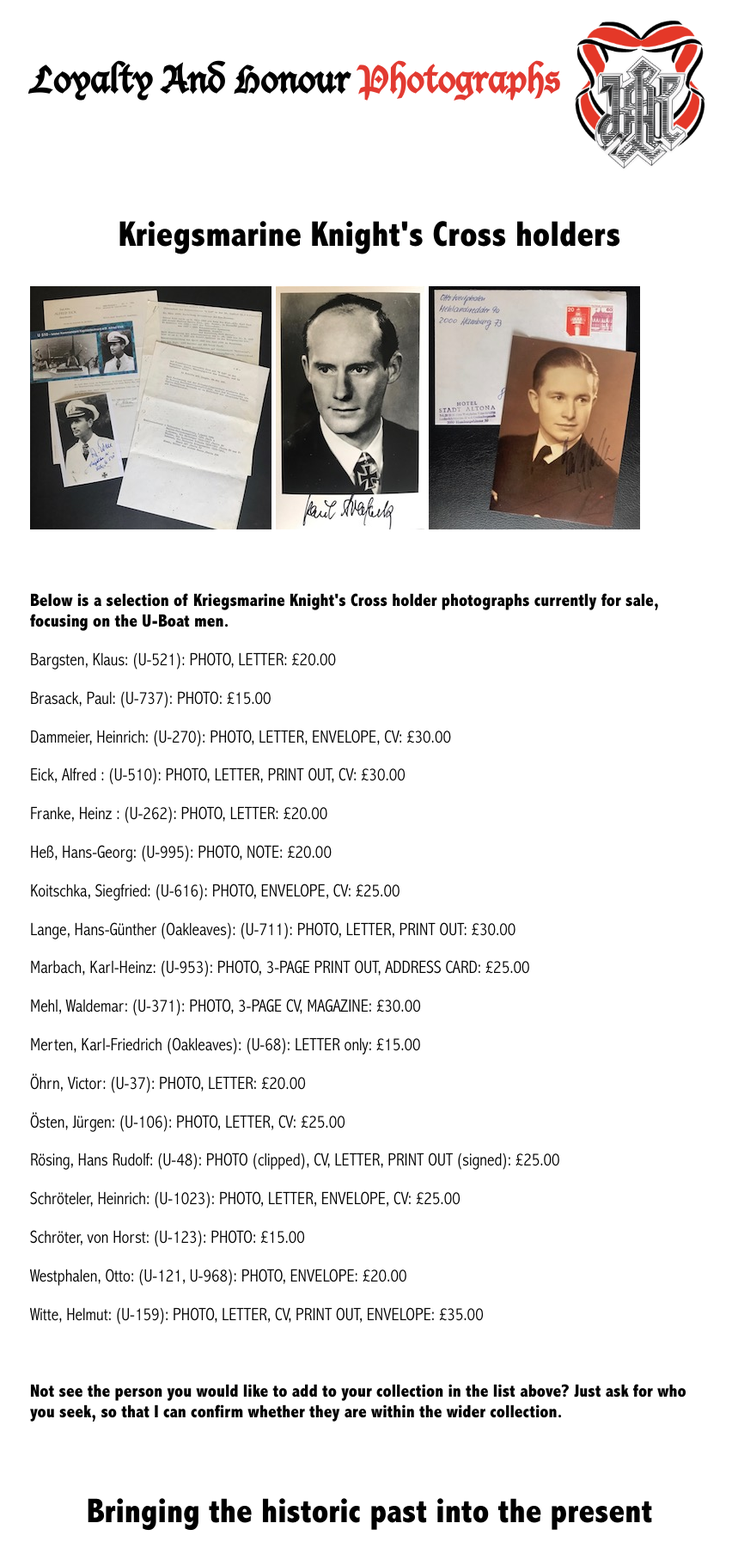
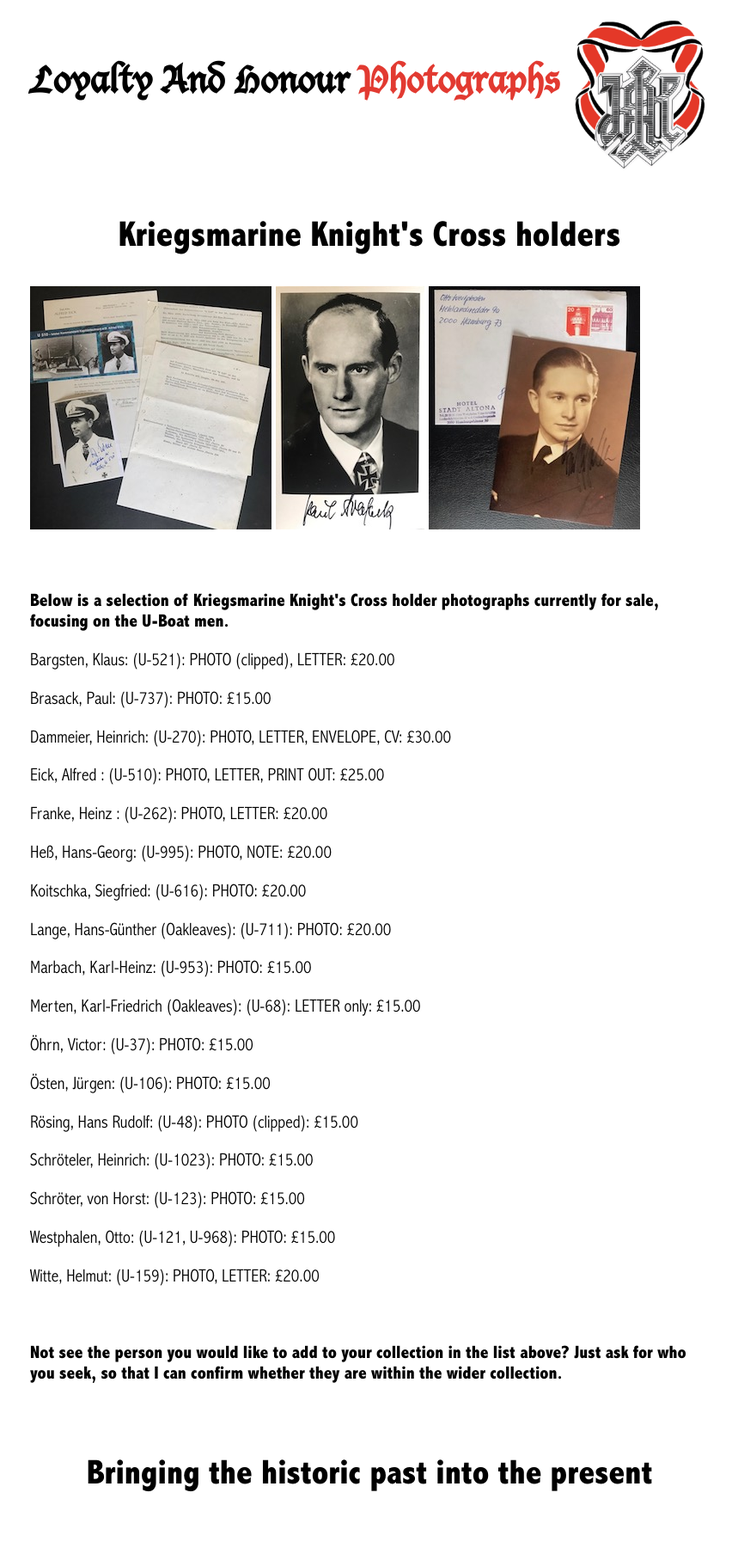
Before and after one commit to lahphotographs/lahphotographs.github.com, a Jekyll site: the page built from kriegsmarine_photos.md, in a window 1280 px wide. Shown: the whole page at 86% size, without its empty margins (210-1062 px from the left). Built offline with Jekyll 4.4.1, drawn with Linux system fonts in a browser that asks for light colours; after the commit the page ends 1777 px from its top, so only the background shows below that.

Commit message:
Update kriegsmarine_photos.md

```diff
--- a/kriegsmarine_photos.md
+++ b/kriegsmarine_photos.md
@@ -13,23 +13,22 @@ class: book_cover
 </p>
 <br />
 <p><b>Below is a selection of Kriegsmarine Knight's Cross holder photographs currently for sale, focusing on the U-Boat men.</b><br />
-<p>Bargsten,	Klaus: (U-521):	PHOTO, LETTER: £20.00</p>
+<p>Bargsten,	Klaus: (U-521):	PHOTO (clipped), LETTER: £20.00</p>
 <p>Brasack, Paul: (U-737):	PHOTO: £15.00</p>
 <p>Dammeier,	Heinrich: (U-270):	PHOTO, LETTER, ENVELOPE, CV: £30.00</p>
-<p>Eick,	Alfred	: (U-510):	PHOTO, LETTER, PRINT OUT, CV: £30.00</p>
+<p>Eick,	Alfred	: (U-510):	PHOTO, LETTER, PRINT OUT: £25.00</p>
 <p>Franke,	Heinz	: (U-262):	PHOTO, LETTER: £20.00</p>
 <p>Heß,	Hans-Georg: (U-995):	PHOTO, NOTE: £20.00</p>
-<p>Koitschka,	Siegfried: (U-616): PHOTO, ENVELOPE, CV: £25.00</p>
-<p>Lange,	Hans-Günther (Oakleaves): (U-711):	PHOTO, LETTER, PRINT OUT: £30.00</p>
-<p>Marbach,	Karl-Heinz: (U-953):	PHOTO, 3-PAGE PRINT OUT, ADDRESS CARD: £25.00</p>
-<p>Mehl,	Waldemar: (U-371):	PHOTO, 3-PAGE CV, MAGAZINE: £30.00</p>
+<p>Koitschka,	Siegfried: (U-616): PHOTO: £20.00</p>
+<p>Lange,	Hans-Günther (Oakleaves): (U-711):	PHOTO: £20.00</p>
+<p>Marbach,	Karl-Heinz: (U-953):	PHOTO: £15.00</p>
 <p>Merten,	Karl-Friedrich	(Oakleaves): (U-68):	LETTER only: £15.00</p>
-<p>Öhrn,	Victor: (U-37):	PHOTO, LETTER: £20.00</p>
-<p>Östen,	Jürgen: (U-106):	PHOTO, LETTER, CV: £25.00</p>
-<p>Rösing,	Hans Rudolf: (U-48):	PHOTO (clipped), CV, LETTER, PRINT OUT (signed): £25.00</p>
-<p>Schröteler,	Heinrich: (U-1023):	PHOTO, LETTER, ENVELOPE, CV: £25.00</p>
+<p>Öhrn,	Victor: (U-37):	PHOTO: £15.00</p>
+<p>Östen,	Jürgen: (U-106):	PHOTO: £15.00</p>
+<p>Rösing,	Hans Rudolf: (U-48):	PHOTO (clipped): £15.00</p>
+<p>Schröteler,	Heinrich: (U-1023):	PHOTO: £15.00</p>
 <p>Schröter, von	Horst: (U-123):	PHOTO: £15.00</p>
-<p>Westphalen,	Otto: (U-121, U-968):	PHOTO, ENVELOPE: £20.00</p>
-<p>Witte,	Helmut: (U-159):	PHOTO, LETTER, CV, PRINT OUT, ENVELOPE: £35.00</p>
+<p>Westphalen,	Otto: (U-121, U-968):	PHOTO: £15.00</p>
+<p>Witte,	Helmut: (U-159):	PHOTO, LETTER: £20.00</p>
 <br />
 <p><b><centre>Not see the person you would like to add to your collection in the list above? Just ask for who you seek, so that I can confirm whether they are within the wider collection.
```
